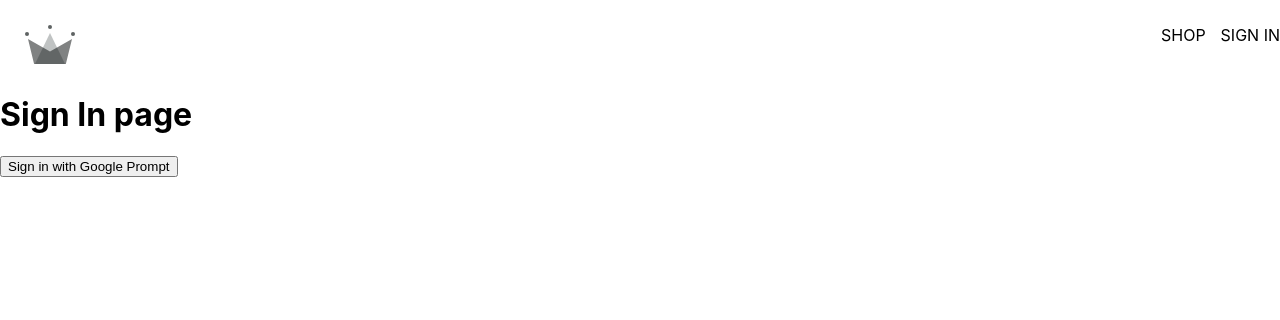
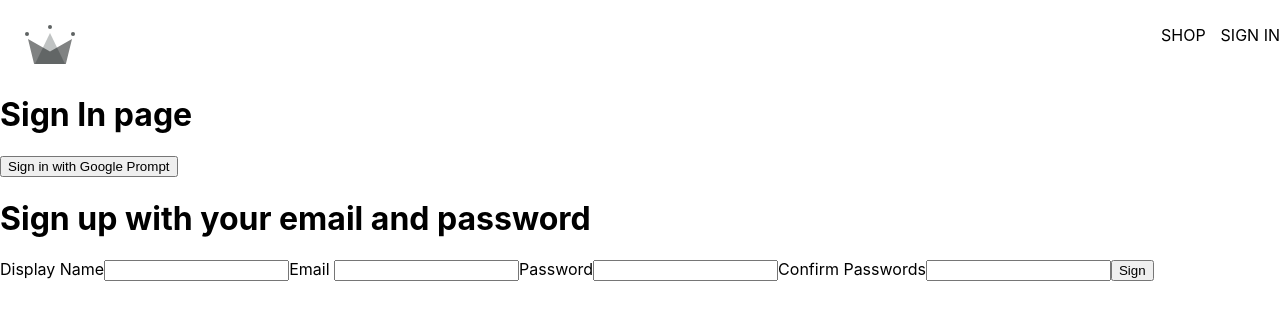
Before and after one commit to Keenan-Kimbrough/Clothing-Store-ReactJS, a React (Create React App) app: page /sign-In in a window 1280 px wide. Shown: the top 320 px of the page. Built offline with nearby package versions, Linux system fonts and the light colour scheme.

Commit message:
created email form

```diff
--- /dev/null
+++ b/src/components/sign-up-form/sign-up-form.component.jsx
@@ -0,0 +1,40 @@
+import {useState} from 'react'
+
+const defaultFormFields = {
+    displayName:'',
+    email: '',
+    password: '',
+    confirmPassword:''
+}
+const SignUpForm = () => {
+
+    const[formFields, setFormFields] = useState(defaultFormFields)
+    const {displayName, email, password, confirmPassword} = formFields
+    const handleChange = (event) => {
+const {name, value} = event.target
+
+setFormFields ({...formFields, [name]: value})
+    }
+
+
+    return (<div>
+        <h1>
+            Sign up with your email and password
+        </h1>
+        <form onSubmit = {() => {}}>
+            <label>Display Name</label>
+            <input type ='text' required onChange={handleChange} name='displayName' value={displayName}/>
+            <label>Email </label>
+            <input type ='email' required onChange={handleChange} name='email' value={email}/>
+            <label>Password</label>
+            <input type='password' required onChange={handleChange} name='password' value={password}/>
+            <label>Confirm Passwords</label>
+            <input type ='password'required onChange={handleChange} name='confirmPassword'value ={confirmPassword}/>
+            <button type='submit' >Sign</button>
+
+        </form>
+        </div>
+
+
+    )}
+export default SignUpForm
--- a/src/routes/sign-in/sign-in.component.jsx
+++ b/src/routes/sign-in/sign-in.component.jsx
@@ -1,5 +1,6 @@
 import { useInsertionEffect} from 'react'
 import { getRedirectResult } from 'firebase/auth'
+import SignUpForm from '../../components/sign-up-form/sign-up-form.component'
 
 
 import {signInGooglePopup,createUserDocumentFromAuth, signInWithGoogleRedirect} from '../../utils/firebase/firebase.utils'
@@ -15,7 +16,7 @@
         <div>
             <h1> Sign In page</h1>
            <button onClick={logGoogleUser}>Sign in with Google Prompt</button>
-
+           <SignUpForm/>
         </div>
     )
 }
```
